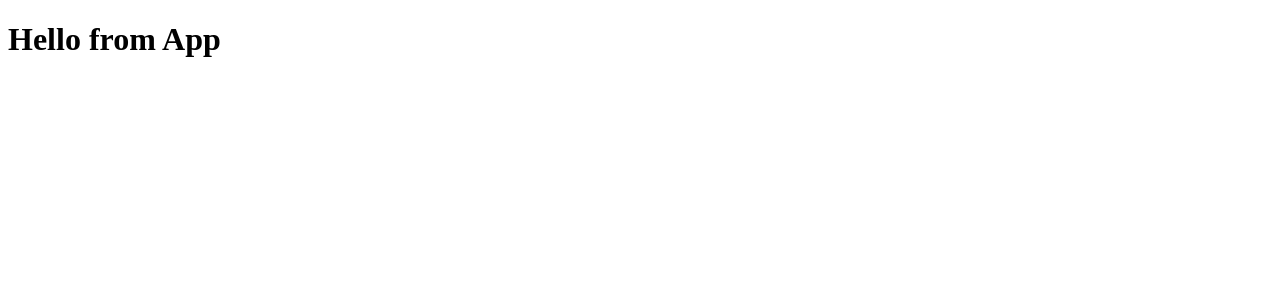
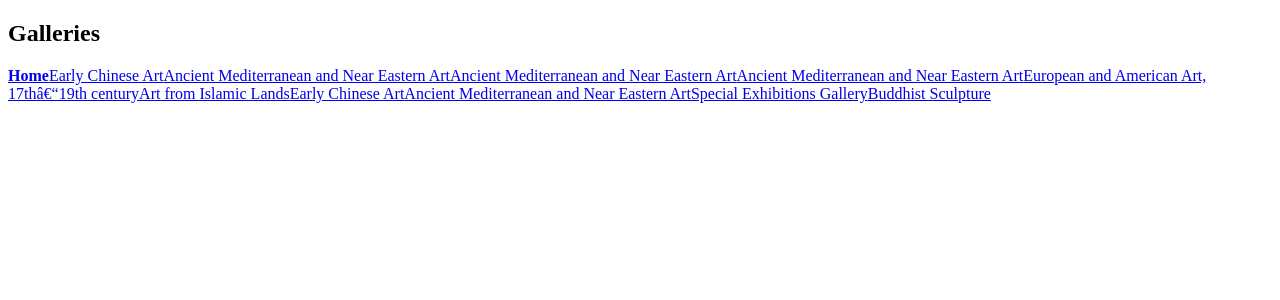
Before and after one commit to mkhmbtv/art-museum, a React (Create React App) app: page / in a window 1280 px wide. Shown: the top 300 px of the page. Built offline with nearby package versions, Linux system fonts and the light colour scheme.

Commit message:
Create GalleryNavigation component

```diff
--- a/src/App.js
+++ b/src/App.js
@@ -1,9 +1,10 @@
 import harvardArt from './data/harvardArt';
+import GalleryNavigation from './components/GalleryNavigation';
 
 function App() {
 
   return (
-    <h1>Hello from App</h1>
+    <GalleryNavigation galleries={harvardArt.records}/>
   );
 }
 
--- /dev/null
+++ b/src/components/GalleryNavigation/GalleryNavigation.css
@@ -0,0 +1,3 @@
+.active {
+  font-weight: bold;
+}
--- /dev/null
+++ b/src/components/GalleryNavigation/index.js
@@ -0,0 +1,17 @@
+import { NavLink } from "react-router-dom";
+import './GalleryNavigation.css';
+
+const GalleryNavigation = ({ galleries }) => {
+  console.log(galleries)
+  return (
+    <nav>
+      <h1>Galleries</h1>
+      <NavLink to='/'>Home</NavLink>
+      {galleries.map(gallery =>
+        <NavLink key={gallery.id} to={`/galleries/${gallery.id}`}>{gallery.name}</NavLink>
+      )}
+    </nav>
+  )
+};
+
+export default GalleryNavigation;
```
